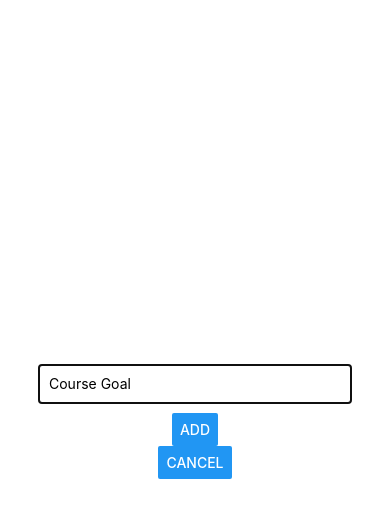
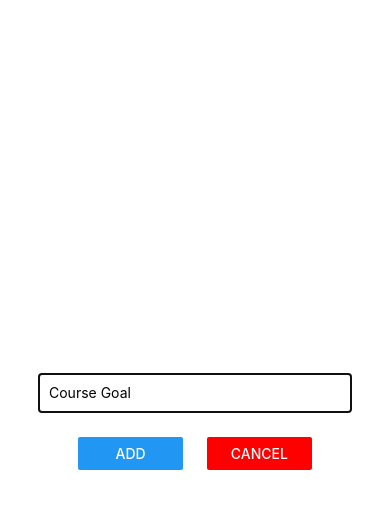
Before and after one commit to samfolo/react-native-intro, a React Native app: screen / in a window 390 px wide. Both pictures are taken after a click on the button "ADD NEW GOAL". Shown: the top 518 px of the page. Built offline with nearby package versions, Linux system fonts and the light colour scheme.

Commit message:
feat: how to style buttons

```diff
--- a/components/GoalInput.js
+++ b/components/GoalInput.js
@@ -26,8 +26,14 @@ const GoalInput = props => {
           style={styles.input}
           onChangeText={goalInputHandler}
           value={enteredGoal} />
-        <Button title="Add" onPress={goalSendingHandler} />
-        <Button title="Cancel" onPress={cancelGoalSendingHandler} />
+        <View style={styles.inputButtons}>
+          <View style={styles.button}>
+            <Button title="Add" onPress={goalSendingHandler} />
+          </View>
+          <View style={styles.button}>
+            <Button title="Cancel" color="red" onPress={cancelGoalSendingHandler} />
+          </View>
+        </View>
       </View>
     </Modal>
   );
@@ -35,7 +41,7 @@ const GoalInput = props => {
 
 const styles = StyleSheet.create({
   inputContainer: {
-    flex: 1,
+    flex: 10,
     justifyContent: 'center',
     alignItems: 'center',
   },
@@ -46,6 +52,18 @@ const styles = StyleSheet.create({
     padding: 10,
     marginBottom: 10,
   },
+  inputButtons: {
+    width: '60%',
+    flexDirection: 'row',
+    justifyContent: 'space-between',
+    marginHorizontal: 10,
+    alignItems: 'center',
+    marginHorizontal: 10,
+    marginTop: 15,
+  },
+  button: {
+    width: '45%',
+  }
 });
 
 export default GoalInput;
```
